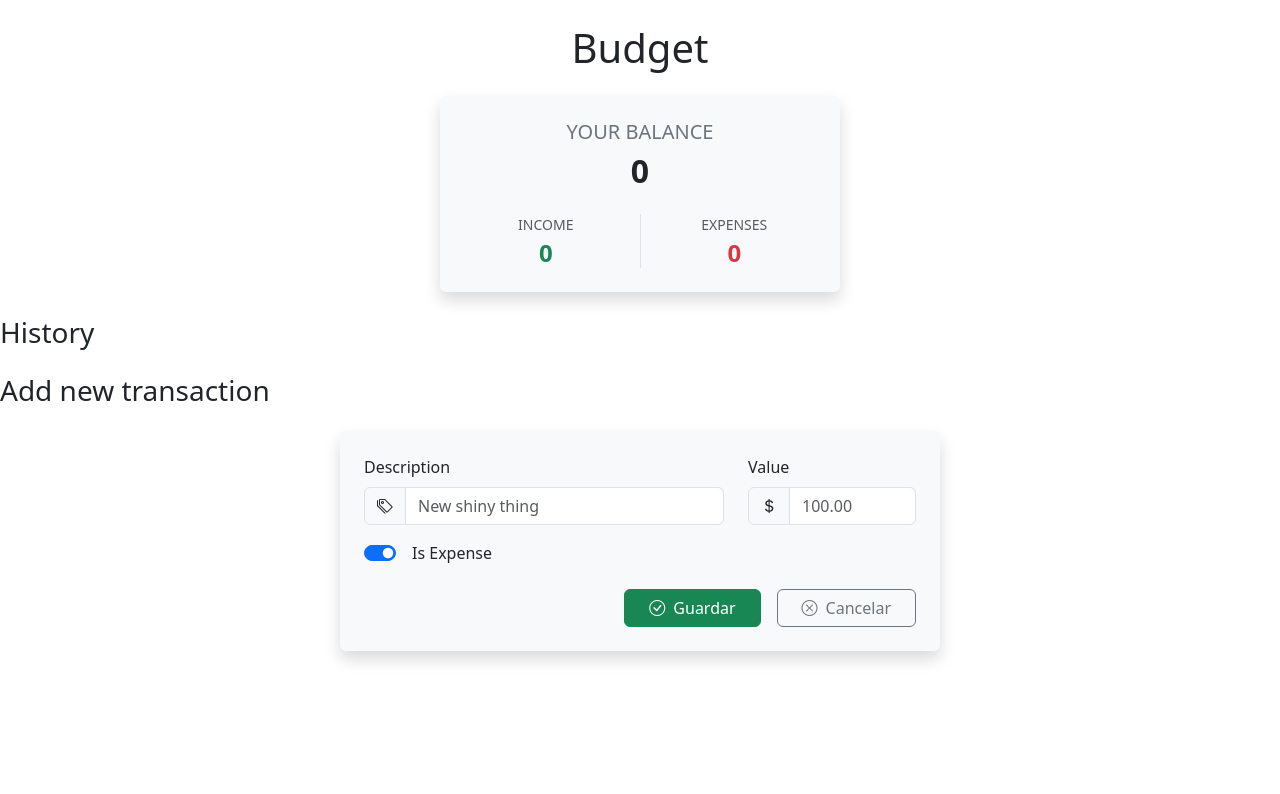
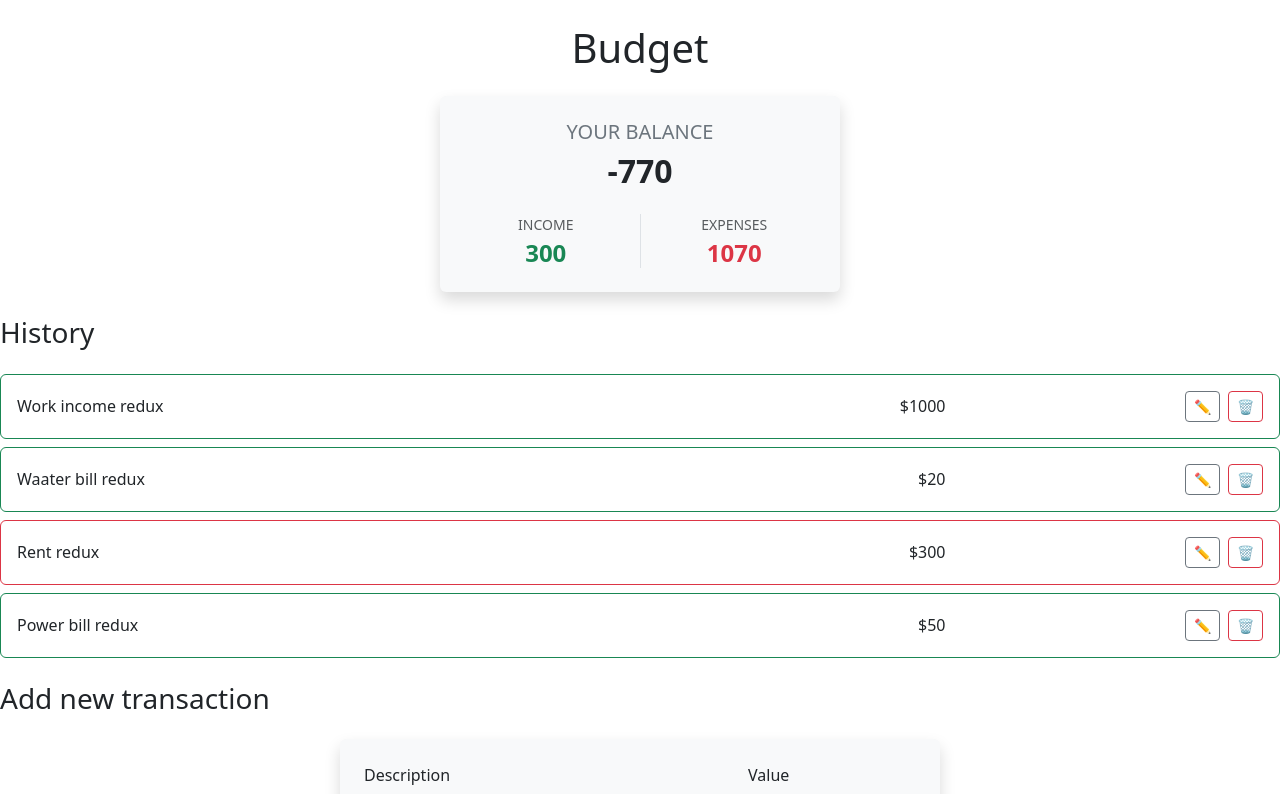
Before and after one commit to joceduardoarias/react-redux-saga-hooks-practice, a React (Vite) app in the folder budget/: page / in a window 1280 px wide. Shown: the top 794 px of the page. Built offline with nearby package versions, Linux system fonts and the light colour scheme; data requests are answered from the project's data file.

Commit message:
Feat: Implementar saga para obtener entradas
Implementa una saga para obtener todas las entradas desde la API y poblar el estado de la aplicación.
También incluye la implementación inicial para obtener detalles de las entradas.

```diff
--- a/budget/src/sagas/entriesSaga.js
+++ b/budget/src/sagas/entriesSaga.js
@@ -1,8 +1,28 @@
-import { take } from "redux-saga/effects";
+import { take, call, put, fork } from "redux-saga/effects";
 import entriesTypes from "../actions/entries.actions";
+import Axios from 'axios'
+
 
 export function* getAllEntries() {
-    yield take(entriesTypes.GET_ENTRIES)
-    console.log('I need to get the entries now');
+
+    const result = yield call(Axios, 'http://localhost:5000/entries')
+    console.log(result.data);
+
+    yield put({ type: entriesTypes.POPULATE_ENTRIES, payload: result.data })
+}
+
+export function* getAllEntriesDetails() {
+    const { data } = yield call(Axios, 'http://localhost:5000/values')
+
+
+    for (let index = 0; index < data.length; index++) {
+        const entry = data[index];
+        yield fork(getEntriesDetails, entry.id)
+    }
 
 }
+
+export function* getEntriesDetails(id) {
+    console.log("got the id ", id);
+
+}
```
